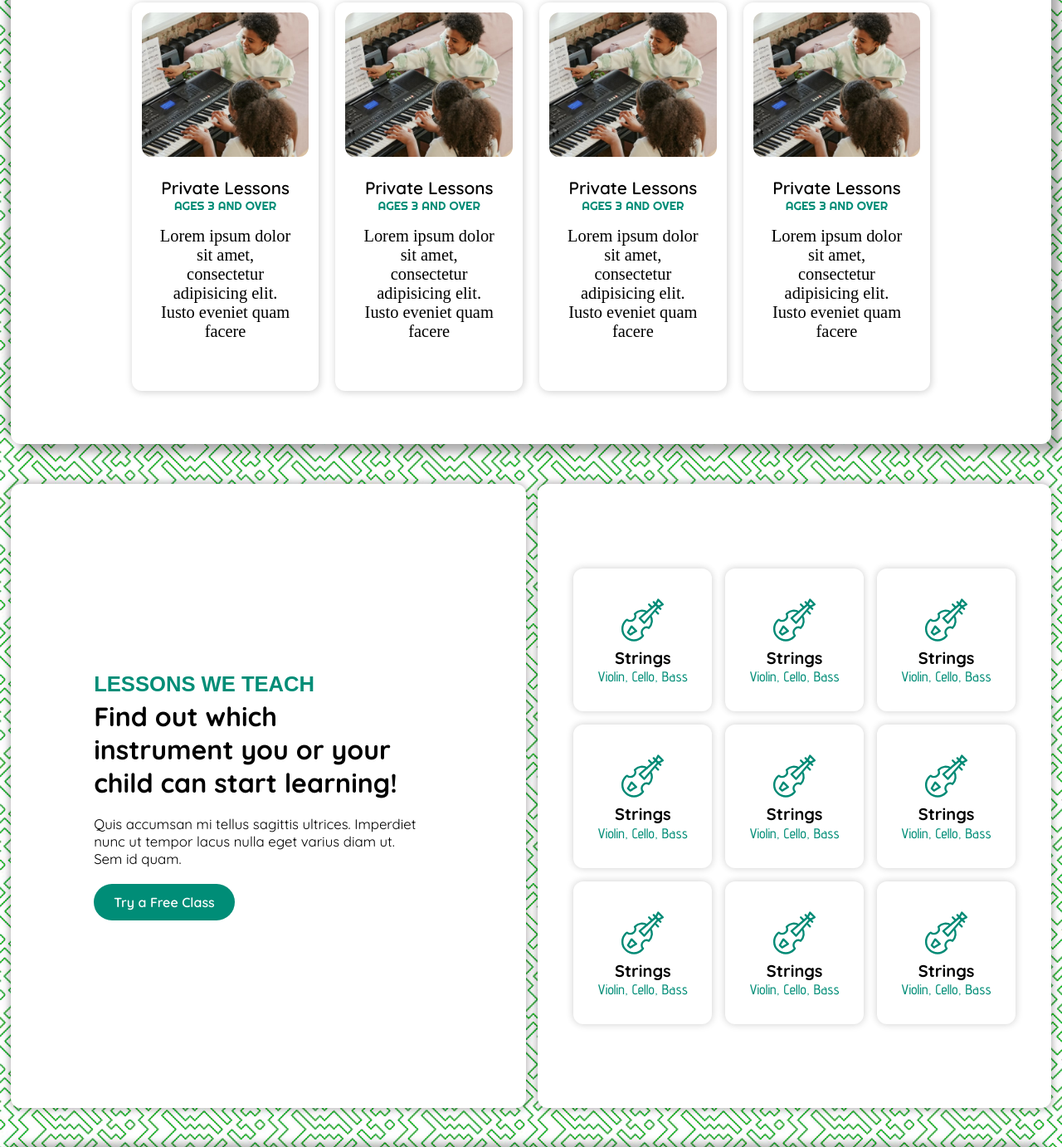
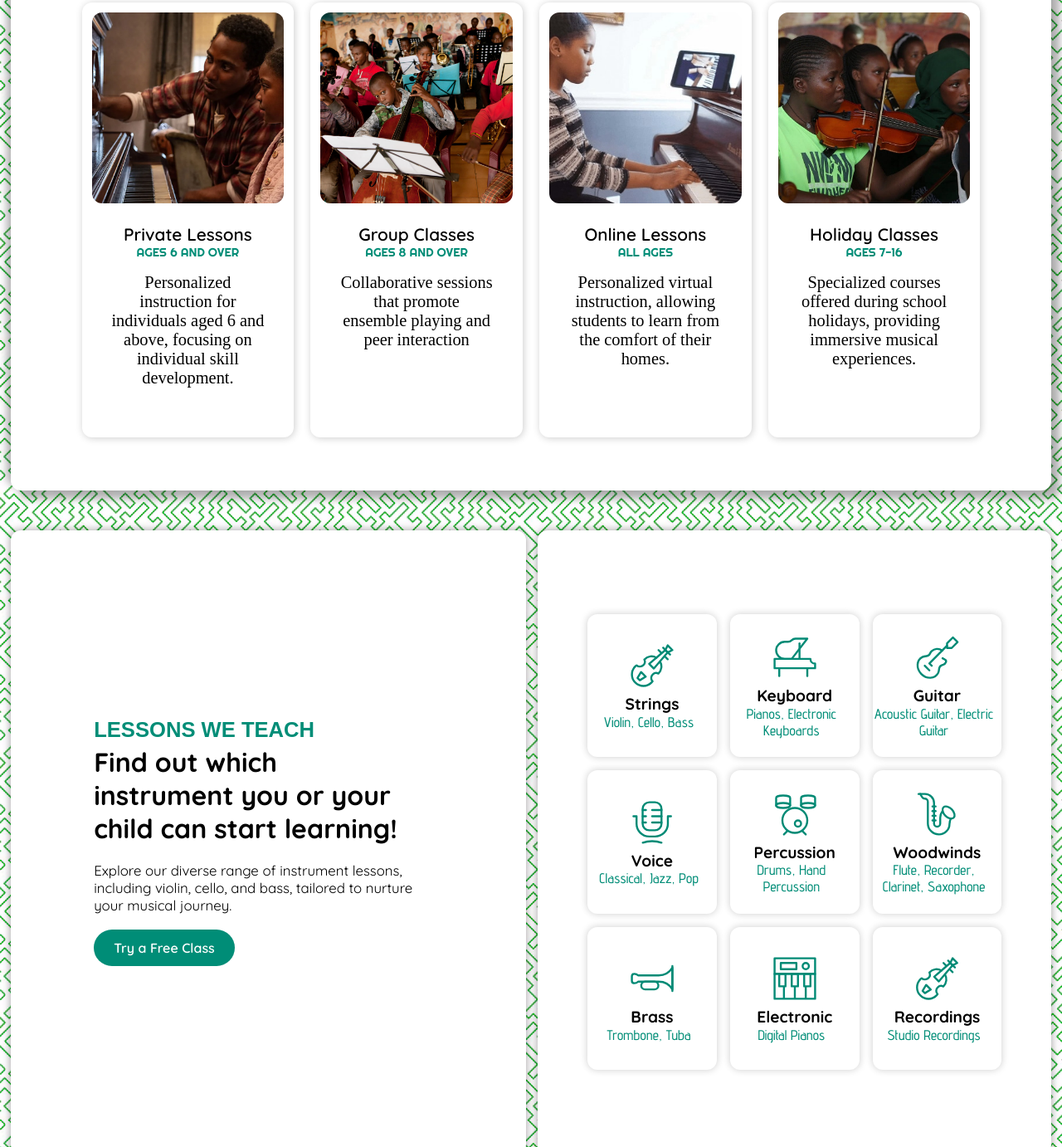
Before and after one commit to Octagon-Technologies/Da-Music-Academy, a plain HTML site: page index.html in a window 1280 px wide. Shown: the part 998-2380 px from the top of the page at 83% size. Drawn offline with Linux system fonts and the light colour scheme; a web font is replaced by a local one.

Commit message:
Update lorem to actual content

```diff
--- a/index.html
+++ b/index.html
@@ -74,11 +74,6 @@
                 potential.
               </p>
             </div>
-
-            <!-- <div class="pics">
-            <img src="images/boy-violin.png" alt="" />
-            <img src="/images/boy-2.png" alt="" />
-          </div> -->
           </div>
         </section>
       </section>
@@ -91,56 +86,56 @@
         <div class="program-list">
           <div class="program">
             <a href="#">
-              <img src="/images/programs/group-classes.jpg" alt="" />
+              <img src="/images/programs/private-piano.webp" alt="" />
 
               <h3 class="lesson-type">Private Lessons</h3>
-              <p class="ages">Ages 3 and over</p>
+              <p class="ages">Ages 6 and over</p>
 
               <p class="details">
-                Lorem ipsum dolor sit amet, consectetur adipisicing elit. Iusto
-                eveniet quam facere
+                Personalized instruction for individuals aged 6 and above,
+                focusing on individual skill development.
               </p>
             </a>
           </div>
 
           <div class="program">
             <a href="#">
-              <img src="/images/programs/group-classes.jpg" alt="" />
+              <img src="/images/large-bg-2.jpg" alt="" />
 
-              <h3 class="lesson-type">Private Lessons</h3>
-              <p class="ages">Ages 3 and over</p>
+              <h3 class="lesson-type">Group Classes</h3>
+              <p class="ages">Ages 8 and over</p>
 
               <p class="details">
-                Lorem ipsum dolor sit amet, consectetur adipisicing elit. Iusto
-                eveniet quam facere
+                Collaborative sessions that promote ensemble playing and peer
+                interaction
               </p>
             </a>
           </div>
 
           <div class="program">
             <a href="#">
-              <img src="/images/programs/group-classes.jpg" alt="" />
+              <img src="/images/programs/online-piano.jpg" alt="" />
 
-              <h3 class="lesson-type">Private Lessons</h3>
-              <p class="ages">Ages 3 and over</p>
+              <h3 class="lesson-type">Online Lessons</h3>
+              <p class="ages">All Ages</p>
 
               <p class="details">
-                Lorem ipsum dolor sit amet, consectetur adipisicing elit. Iusto
-                eveniet quam facere
+                Personalized virtual instruction, allowing students to learn
+                from the comfort of their homes.
               </p>
             </a>
           </div>
 
           <div class="program">
             <a href="#">
-              <img src="/images/programs/group-classes.jpg" alt="" />
+              <img src="/images/large-bg-3.jpg" alt="" />
 
-              <h3 class="lesson-type">Private Lessons</h3>
-              <p class="ages">Ages 3 and over</p>
+              <h3 class="lesson-type">Holiday Classes</h3>
+              <p class="ages">Ages 7-16</p>
 
               <p class="details">
-                Lorem ipsum dolor sit amet, consectetur adipisicing elit. Iusto
-                eveniet quam facere
+                Specialized courses offered during school holidays, providing
+                immersive musical experiences.
               </p>
             </a>
           </div>
@@ -155,8 +150,8 @@
             Find out which instrument you or your child can start learning!
           </h2>
           <p>
-            Quis accumsan mi tellus sagittis ultrices. Imperdiet nunc ut tempor
-            lacus nulla eget varius diam ut. Sem id quam.
+            Explore our diverse range of instrument lessons, including violin,
+            cello, and bass, tailored to nurture your musical journey.
           </p>
 
           <a id="try-free-class" href="#">Try a Free Class</a>
@@ -169,54 +164,54 @@
             <p>Violin, Cello, Bass</p>
           </div>
           <div class="item">
-            <img src="/images/instruments/violin.svg" alt="" />
+            <img src="/images/instruments/piano.svg" alt="" />
 
-            <h6>Strings</h6>
-            <p>Violin, Cello, Bass</p>
+            <h6>Keyboard</h6>
+            <p>Pianos, Electronic Keyboards</p>
+          </div>
+          <div class="item">
+            <img src="/images/instruments/guitar.svg" alt="" />
+
+            <h6>Guitar</h6>
+            <p>Acoustic Guitar, Electric Guitar</p>
+          </div>
+
+          <div class="item">
+            <img src="/images/instruments/microphone.svg" alt="" />
+
+            <h6>Voice</h6>
+            <p>Classical, Jazz, Pop</p>
+          </div>
+          <div class="item">
+            <img src="/images/instruments/drums.svg" alt="" />
+
+            <h6>Percussion</h6>
+            <p>Drums, Hand Percussion</p>
+          </div>
+          <div class="item">
+            <img src="/images/instruments/woodwind.svg" alt="" />
+
+            <h6>Woodwinds</h6>
+            <p>Flute, Recorder, Clarinet, Saxophone</p>
+          </div>
+
+          <div class="item">
+            <img src="/images/instruments/brass.svg" alt="" />
+
+            <h6>Brass</h6>
+            <p>Trombone, Tuba</p>
+          </div>
+          <div class="item">
+            <img src="/images/instruments/electronic.svg" alt="" />
+
+            <h6>Electronic</h6>
+            <p>Digital Pianos</p>
           </div>
           <div class="item">
             <img src="/images/instruments/violin.svg" alt="" />
 
-            <h6>Strings</h6>
-            <p>Violin, Cello, Bass</p>
-          </div>
-
-          <div class="item">
-            <img src="/images/instruments/violin.svg" alt="" />
-
-            <h6>Strings</h6>
-            <p>Violin, Cello, Bass</p>
-          </div>
-          <div class="item">
-            <img src="/images/instruments/violin.svg" alt="" />
-
-            <h6>Strings</h6>
-            <p>Violin, Cello, Bass</p>
-          </div>
-          <div class="item">
-            <img src="/images/instruments/violin.svg" alt="" />
-
-            <h6>Strings</h6>
-            <p>Violin, Cello, Bass</p>
-          </div>
-
-          <div class="item">
-            <img src="/images/instruments/violin.svg" alt="" />
-
-            <h6>Strings</h6>
-            <p>Violin, Cello, Bass</p>
-          </div>
-          <div class="item">
-            <img src="/images/instruments/violin.svg" alt="" />
-
-            <h6>Strings</h6>
-            <p>Violin, Cello, Bass</p>
-          </div>
-          <div class="item">
-            <img src="/images/instruments/violin.svg" alt="" />
-
-            <h6>Strings</h6>
-            <p>Violin, Cello, Bass</p>
+            <h6>Recordings</h6>
+            <p>Studio Recordings</p>
           </div>
         </div>
       </section>
@@ -227,45 +222,49 @@
 
         <div class="testi-list">
           <div class="testi">
-            <img class="avatar" src="/images/abby-pic.jpg" alt="" />
+            <img class="avatar" src="/images/testimonials/jotham.jpg" alt="" />
 
-            <p class="name">Abby Shauri</p>
+            <p class="name">Jotham Siror</p>
             <p class="relation">Alumnus</p>
 
             <p class="content">
-              “Vehicula ornare congue suspendisse cursus sagittis mauris lorem.
-              Ut imperdiet parturient etiam scelerisque aliquam. Quam nisi
-              habitant quis nam turpis eleifend at a consequat.”
+              “I never thought I could play the piano, but thanks to the amazing
+              instructors, I’m already playing my favorite songs! The lessons
+              are fun and easy to follow.”
             </p>
 
             <img class="quote" src="/images/extras/quote.svg" alt="" />
           </div>
 
           <div class="testi">
-            <img class="avatar" src="/images/abby-pic.jpg" alt="" />
+            <img class="avatar" src="/images/testimonials/joel.jpg" alt="" />
 
-            <p class="name">Abby Shauri</p>
-            <p class="relation">Alumnus</p>
+            <p class="name">Joel Peter</p>
+            <p class="relation">Student</p>
 
             <p class="content">
-              “Vehicula ornare congue suspendisse cursus sagittis mauris lorem.
-              Ut imperdiet parturient etiam scelerisque aliquam. Quam nisi
-              habitant quis nam turpis eleifend at a consequat.”
+              “I always wanted to learn drums, and this academy made it
+              possible! The lessons are engaging, and the instructors are truly
+              passionate about music.”
             </p>
 
             <img class="quote" src="/images/extras/quote.svg" alt="" />
           </div>
 
           <div class="testi">
-            <img class="avatar" src="/images/abby-pic.jpg" alt="" />
+            <img
+              class="avatar"
+              src="/images/testimonials/black-lady.jpg"
+              alt=""
+            />
 
-            <p class="name">Abby Shauri</p>
-            <p class="relation">Alumnus</p>
+            <p class="name">Esther Koech</p>
+            <p class="relation">Parent of Student</p>
 
             <p class="content">
-              “Vehicula ornare congue suspendisse cursus sagittis mauris lorem.
-              Ut imperdiet parturient etiam scelerisque aliquam. Quam nisi
-              habitant quis nam turpis eleifend at a consequat.”
+              "My daughter loves her violin lessons! The instructors are
+              professional and encouraging, making learning an enjoyable
+              experience for her."
             </p>
 
             <img class="quote" src="/images/extras/quote.svg" alt="" />
--- a/index/index.css
+++ b/index/index.css
@@ -244,7 +244,8 @@ body {
   margin-top: 32px;
   display: flex;
   flex-direction: row;
-  width: 80%;
+  flex: 1 1 0px;
+  width: 90%;
   gap: 20px;
 }
 
@@ -252,8 +253,9 @@ body {
   border-radius: 12px;
   padding: 12px 12px 60px 12px;
   background-color: white;
+  flex-basis: 100%;
   box-shadow: 1px 1px 10px rgba(0, 0, 0, 0.2);
-  transition: all 1.25s;
+  transition: all 0.5s;
 }
 
 .program a {
@@ -266,8 +268,8 @@ body {
 }
 
 .program:hover {
-  background-color: rgba(0, 141, 120, 0.8);
-  box-shadow: 4px 4px 10px rgba(0, 0, 0, 0.2);
+  background-color: var(--green);
+  box-shadow: 4px 4px 10px rgba(0, 0, 0, 0.35), -4px -4px 10px rgba(0, 0, 0, 0.35);
 }
 
 .program:hover a {
@@ -281,6 +283,7 @@ body {
 
 .program img {
   width: 100%;
+  height: 230px !important;
   border-radius: 12px;
   object-fit: cover;
 }
@@ -423,7 +426,7 @@ body {
 }
 
 .grid .item {
-  flex-basis: 30%;
+  flex-basis: 28%;
   height: 25%;
   border-radius: 12px;
   display: flex;
@@ -437,7 +440,7 @@ body {
 }
 
 .grid .item:hover {
-  flex-basis: 32%;
+  flex-basis: 30%;
   box-shadow: 1px 1px 10px rgba(0, 0, 0, 0.3), -1px -1px 10px rgba(0, 0, 0, 0.3);
 }
 
@@ -446,12 +449,10 @@ body {
 }
 
 .grid .item h6 {
-  font-size: 1.25rem;
+  font-size: 1.2rem;
   line-height: 0.5rem;
   margin-top: 12px;
   text-align: center;
-  /* font-family: "Tektur";
-  text-transform: uppercase; */
 }
 
 .grid .item p {
@@ -459,6 +460,7 @@ body {
   text-align: center;
   font-weight: 500;
   font-size: 1.2rem;
+  width: 95%;
   color: var(--green);
 }
 
@@ -497,12 +499,17 @@ body {
     height: 30%;
   }
 
+  .grid .item img {
+    height: 45px;
+  }
+
   .grid .item h6 {
     font-size: 1.1rem;
   }
 
   .grid .item p {
     margin-top: 6px;
+    font-size: 1rem;
   }
 }
 
```
Also changed, not shown: images/programs/group-lesson.jpeg (added), images/programs/online-piano.jpg (added), images/programs/private-piano.webp (added), images/testimonials/black-lady.jpg (added), images/testimonials/jotham.jpg (added), 1 other file.
